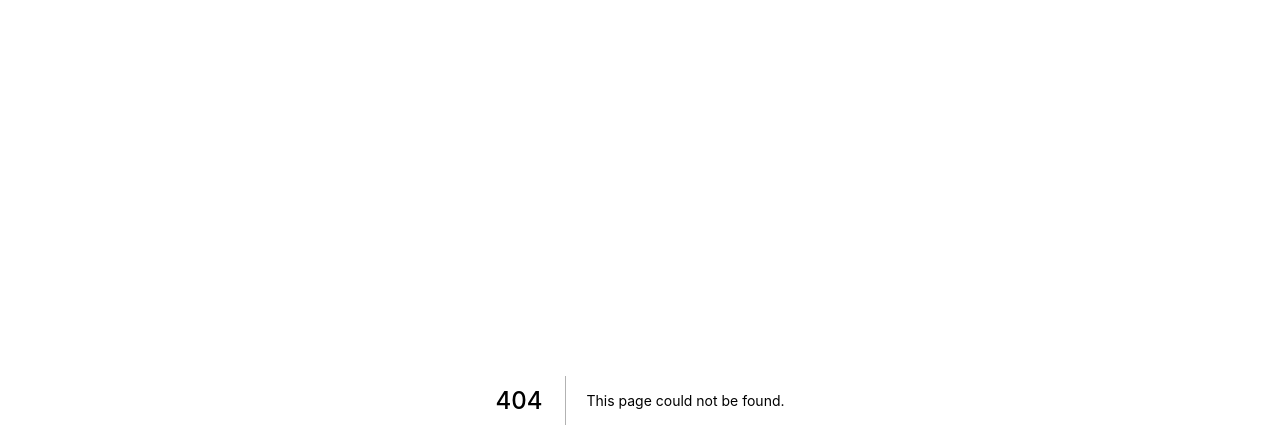
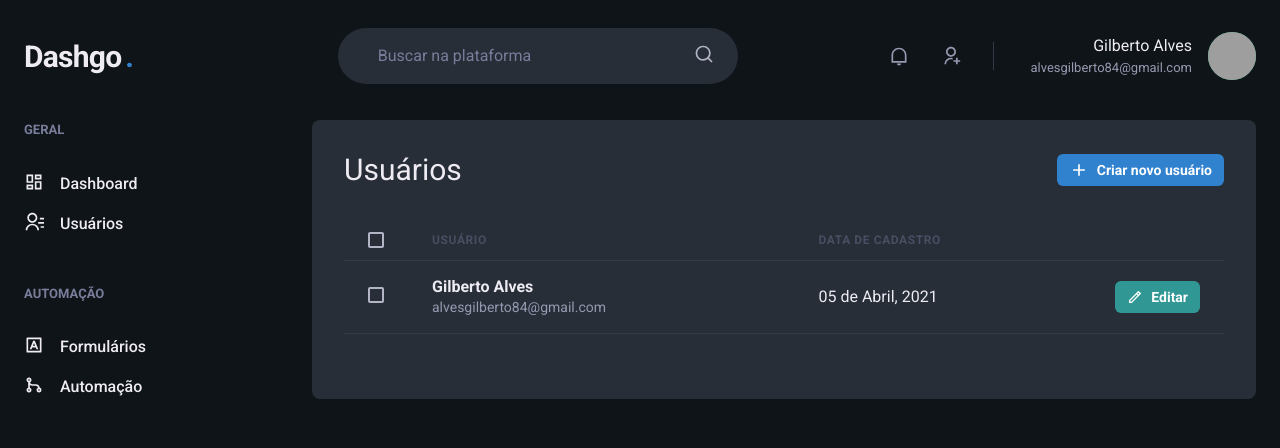
Before and after one commit to GilbertoASJ/Dash-go, a Next.js app: page /users in a window 1280 px wide. Before the commit this address had no page. Shown: the top 448 px of the page. Built offline with nearby package versions, Linux system fonts and the light colour scheme; grey boxes are pictures that could not be loaded.

Commit message:
:sparkles: Update file

```diff
--- /dev/null
+++ b/src/pages/users/index.tsx
@@ -0,0 +1,73 @@
+import { Box, Text, Flex, Heading, Button, Icon, Table, Thead, Tbody, Tr, Td, Th, Checkbox } from '@chakra-ui/react'
+import { Header } from '../../components/Header'
+import { Sidebar } from '../../components/Sidebar'
+
+import { RiAddLine, RiPencilLine } from 'react-icons/ri'
+
+export default function UserList() {
+	return (
+		<Box>
+			<Header />
+
+			<Flex w="100%" my="6" maxWidth={1480} mx="auto" px="6">
+				<Sidebar />
+
+				<Box flex="1" borderRadius={8} bg="gray.800" p="8">
+					<Flex mb="8" justify="space-between" align="center">
+
+						<Heading size="lg" fontWeight="normal">Usuários</Heading>
+						<Button
+							as="a"
+							size="sm"
+							fontSize="sm"
+							colorScheme="blue"
+							leftIcon={<Icon as={RiAddLine} fontSize="20" />}
+						>
+							Criar novo usuário
+						</Button>
+
+					</Flex>
+
+					<Table colorScheme="whiteAlpha">
+						<Thead>
+							<Tr>
+								<Th px="6" color="gray.300" w="8">
+									<Checkbox colorScheme="blue" />
+								</Th>
+								<Th>Usuário</Th>
+								<Th>Data de cadastro</Th>
+								<Th w="8"></Th>
+							</Tr>
+						</Thead>
+
+						<Tbody>
+							<Tr>
+								<Td px="6">
+									<Checkbox colorScheme="blue" />
+								</Td>
+								<Td>
+									<Box>
+										<Text fontWeight="bold">Gilberto Alves</Text>
+										<Text fontSize="sm" color="gray.300">alvesgilberto84@gmail.com</Text>
+									</Box>
+								</Td>
+								<Td>05 de Abril, 2021</Td>
+								<Td>
+									<Button
+										as="a"
+										size="sm"
+										fontSize="sm"
+										colorScheme="teal"
+										leftIcon={<Icon as={RiPencilLine} fontSize="16" />}
+									>
+											Editar
+									</Button>
+								</Td>
+							</Tr>
+						</Tbody>
+					</Table>
+				</Box>
+			</Flex>
+		</Box>
+	)
+}
```
